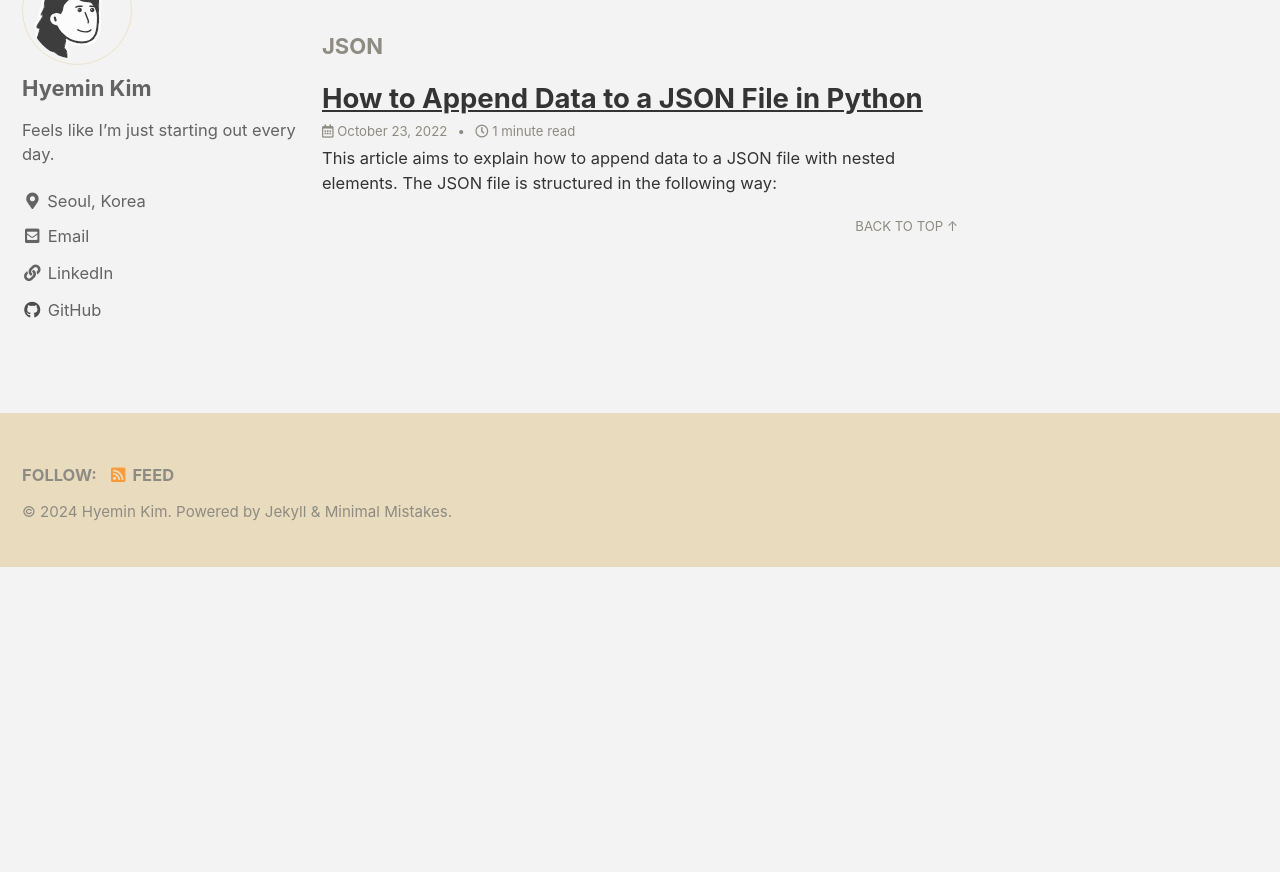
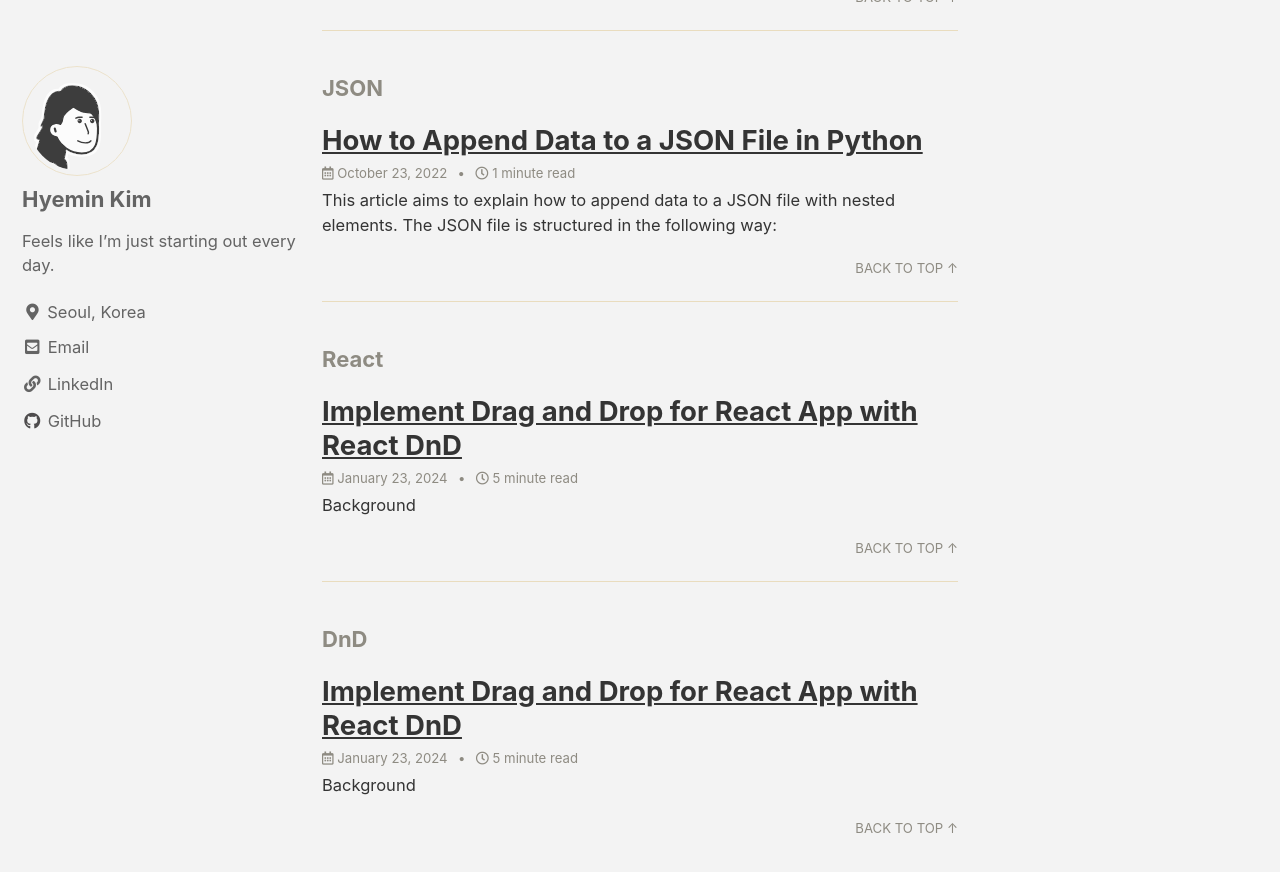
Before and after one commit to hkim-dev/hkim-dev.github.io, a Jekyll site: the page built from _pages/tag-archive.md, in a window 1280 px wide and 900 px high, scrolled down 654 px. Shown: the top 872 px of the window. Built offline with Jekyll 4.4.1, drawn with Linux system fonts in a browser that asks for light colours; cached includes are drawn as plain includes; before the commit the page ends 1221 px from its top, so only the background shows below that; part of the change alters nothing that is shown.

Commit message:
new post

````diff
--- a/_posts/2024-02-04-Welcome!.md
+++ b/_posts/2022-02-04-Welcome!.md
@@ -1,6 +1,6 @@
 ---
 title: "Welcome!"
-date: 2024-02-04 08:26:28 -0400
+date: 2022-02-04 08:26:28 -0400
 categories: about
 # tags:
 ---
--- /dev/null
+++ b/_posts/2024-01-23-Implement Drag and Drop for React App with React DnD.md
@@ -0,0 +1,254 @@
+---
+title: "Implement Drag and Drop for React App with React DnD"
+date: 2024-01-23 08:26:28 -0400
+categories: "frontend"
+tags:
+    - React
+    - DnD
+---
+
+
+# Background
+
+I was quite new to the realm of UI/UX development when I first joined my team. After a fair amount of stumbling and hair-pulling, UI development finally started growing on me. Drag and Drop is one of the early features of the app I got to work on, and in this article, I would like to articulate things I learned along the way.
+
+## Why DnD?
+
+Simply put, like a lot of modern apps do, we need to enable users’ selection for the app. In the middle, the app contains as many as 100 items in a grid. The user chooses items from the grid and the selected ones appear in a list that saves the user’s choices. The simplified layout of the app would look like the below figure:
+
+![layout](/assets/images/app_layout.png)
+*Figure 1. Simplified Layout of React App*
+
+My discretion was that the most intuitive approach here to allow the user to select items was using drag and drop.
+In the following section, we'll find out how to actually implement the feature for React apps.
+
+# Implement Drag and Drop with [React DnD](https://react-dnd.github.io/react-dnd/about)
+
+First and foremost, download the library with the following command:
+
+```bash
+npm install react-dnd react-dnd-html5-backend
+```
+
+The second one allows you to use React DnD with [the HTMP5 drag and drop API](https://developer.mozilla.org/en-US/docs/Web/API/HTML_Drag_and_Drop_API) under the hood.
+
+The configuration required to use React DnD in the code is pretty much straightforward. It is divided into three parts: **setup of DndProvider, draggable, and droppable**.
+
+## Set up DndProvider
+
+Place `DndProvider` near the top of your app and specify backend as `HTML5Backend`. This is my index.tsx file.
+
+```tsx
+import React from 'react';
+import ReactDOM from 'react-dom/client';
+import { BrowserRouter } from 'react-router-dom';
+import { DndProvider } from 'react-dnd';
+import { HTML5Backend } from 'react-dnd-html5-backend';
+import './index.css';
+import App from './App';
+
+const root = ReactDOM.createRoot(
+  document.getElementById('root') as HTMLElement
+);
+
+root.render(
+  <DndProvider backend={HTML5Backend}>
+    <BrowserRouter>
+      <React.StrictMode>
+        <App />
+      </React.StrictMode>
+    </BrowserRouter>
+  </DndProvider>
+);
+```
+
+## Set up Draggable Component
+
+Make your component draggable using [the `useDrag()` hook](https://react-dnd.github.io/react-dnd/docs/api/use-drag). In my case, it’s each tile(item) rendered in the grid.
+
+```tsx
+import React, { useState, useEffect } from "react";
+import { useDrag } from 'react-dnd';
+
+// interface
+import Tile from "../../interfaces/Tile";
+
+// endpoint
+import endpoints from "../../endpoints.config";
+
+// context
+import { useSelectContext } from "../../contexts/SelectContext";
+
+interface TileProps {
+  index: number;
+  tile: Tile;
+  onDragStart: () => void;
+  onDragEnd: () => void;
+}
+
+const Tile: React.FC<TileProps> = ({
+  index, // item's index in the grid
+  tile,
+  onDragStart,
+  onDragEnd
+}) => {
+  const [isDropped, setIsDropped] = useState(false);
+
+  const [{ isDragging }, drag] = useDrag(() => ({
+    type: 'tile',
+    item: { type: 'tile', tile: tile }, // the item passed in to the tile
+    canDrag: !isDropped, // enable dragging only if the tile is not dropped
+    collect: monitor => ({
+      isDragging: !!monitor.isDragging(),
+    }),
+    end: (item, monitor) => {
+      // reference: https://react-dnd.github.io/react-dnd/docs/api/drop-target-monitor
+      const didDrop = monitor.didDrop();
+      if (didDrop) {
+        setIsDropped(true);
+      };
+      onDragEnd(); // notify the parent component when dragging ends
+    }
+  }));
+
+  return (
+    <div
+      ref={isDropped ? undefined : drag}
+      id={`tile-${index}`}
+      key={index}
+      className={`transform hover:scale-110 transition-transform duration-300 // increase the size on hover
+        ${isDragging
+          ? 'opacity-50 shadow-lg cursor-grabbing ease-in-out'
+          : 'opacity-100 cursor-pointer ease-in-out'}
+        ${isDropped
+          ? 'grayscale pointer-events-none'
+          : 'pointer-events-auto'}
+      `}
+      onMouseDown={onDragStart} // notify the parent component when dragging starts
+    >
+      <img
+        className="mx-auto rounded-lg cursor-pointer filter"
+        src={`${endpoints.IMG_URL}${tile.image}`}
+        alt={`${tile.image}`}
+      />
+    </div>
+  );
+};
+
+export default Tile;
+```
+
+The parts worth highlighting here are as follows:
+
+- Customize visual effects while the user is dragging an object - use the `isDragging` hook for this.
+- Use `monitor.didDrop()` to be informed of when a drop has finished. `end` is called when the dragging stops, so make sure to update any state variables if you have any in the `end` object. In my code, `isDropped` is maintained to track the availability of each tile.
+
+## Set up Droppable Component
+
+Fianlly, the component to be filled with draggable components. This is the Pick component, which is basically a drop zone.
+
+```tsx
+import React, { useState } from "react";
+import { MdCancel } from "react-icons/md";
+import { useDrop } from 'react-dnd';
+
+// interfaces
+import { TileList } from "../../interfaces/TileList";
+
+interface PickProps {
+  tileList: TileList;
+  setTileList: React.Dispatch<React.SetStateAction<TileList>>;
+  index: number;
+};
+
+const Pick: React.FC<PickProps> = ({
+  tileList,
+  setTileList,
+  index,
+}) => {
+  const [isHovered, setHovered] = useState(false);
+  const [isLoading, setLoading] = useState(false);
+
+  // handle functions for mouse entering and leaving
+  const handleMouseEnter = () => {
+    setHovered(true);
+  };
+  const handleMouseLeave = () => {
+    setHovered(false);
+  };
+
+  // function to handle remove button click
+  //  - makes the selected tile disappear from the lists when clicked
+  //  - makes the tile draggable again
+  const handleRemoveClick = () => {
+    setTileList((prevTileList) => ({
+      ...prevTileList,
+      [index]: null,
+    }));
+  };
+
+  // DnD - drop configuration
+  // reference: https://react-dnd.github.io/react-dnd/docs/api/use-drop
+  const [{ isOver }, drop] = useDrop({
+    accept: 'tile',
+    drop: (item: any) => {
+      // force re-render after updating the list
+      setTileList((prevTileList) => ({
+        ...prevTileList,
+        [index]: item['tile'],
+      }));
+    },
+		canDrop: () => {
+			// logic removed
+		},
+    collect: (monitor) => ({
+      isOver: !!monitor.isOver(),
+    })
+  });
+
+    // logic for getting image value removed
+  const backgroundStyle: React.CSSProperties = {
+    backgroundImage: image
+      ? `url(${IMG_URL}/${image})`
+      : 'none',
+  };
+
+  return (
+    <div
+      className={`bg-[#292c33] aspect-square rounded-lg outline-dashed overflow-hidden ${
+        isOver ? 'outline-blue-500' : 'outline-[#444a4f]'
+      } relative`}
+      onMouseEnter={handleMouseEnter}
+      onMouseLeave={handleMouseLeave}
+      style={backgroundStyle}
+      ref={drop}
+    >
+      {tileList[index] && isHovered && (
+        <button
+          className={
+            `text-white opacity-0 hover:opacity-70 top-1/2 left-1/2 h-full w-full
+            transform -translate-x-1/2 transition-opacity -translate-y-1/2 relative rounded-full
+            p-1 delay-75 duration-300 ease-in-out`
+          }
+          onClick={handleRemoveClick}
+        >
+          <MdCancel className="w-full h-full" />
+        </button>
+      )}
+    </div>
+  );
+}
+
+export default Pick;
+```
+
+Hoping the logic that I needed for the user to undo selections do not confuse you, I’d like to point out several things here:
+
+- Specify accepted type(s) in `useDrop` like I did if there are multiple draggable types in your app. It’s out of this article’s scope so the final code was excluded from the above code snippet. I also had to make droppable objects draggable so that users can exchange locations of selected items. If you’re in need of multiple draggable objects, pass an array of types to accept. e.g, `accept: ['item1', 'item2']`
+- Using `canDrop`, you can control when it should accept a drop or not. Return `false` or `true` based on your requirements.
+
+# Closing Thoughts
+
+Navigating UI/UX territory as a newbie brought its fair share of challenges, especially when tasked with adding a Drag and Drop (DnD) feature to our React app. Choosing [React DnD](https://react-dnd.github.io/react-dnd/about) made the process smoother and more in tune with our app's needs.
+
+For me, the project wasn’t just about features; it laid the groundwork for understanding user-friendly design. Here's to the UI/UX journey - where every click is a step toward better interfaces! 🚀
````
Also changed, not shown: assets/images/app_layout.png (added).
